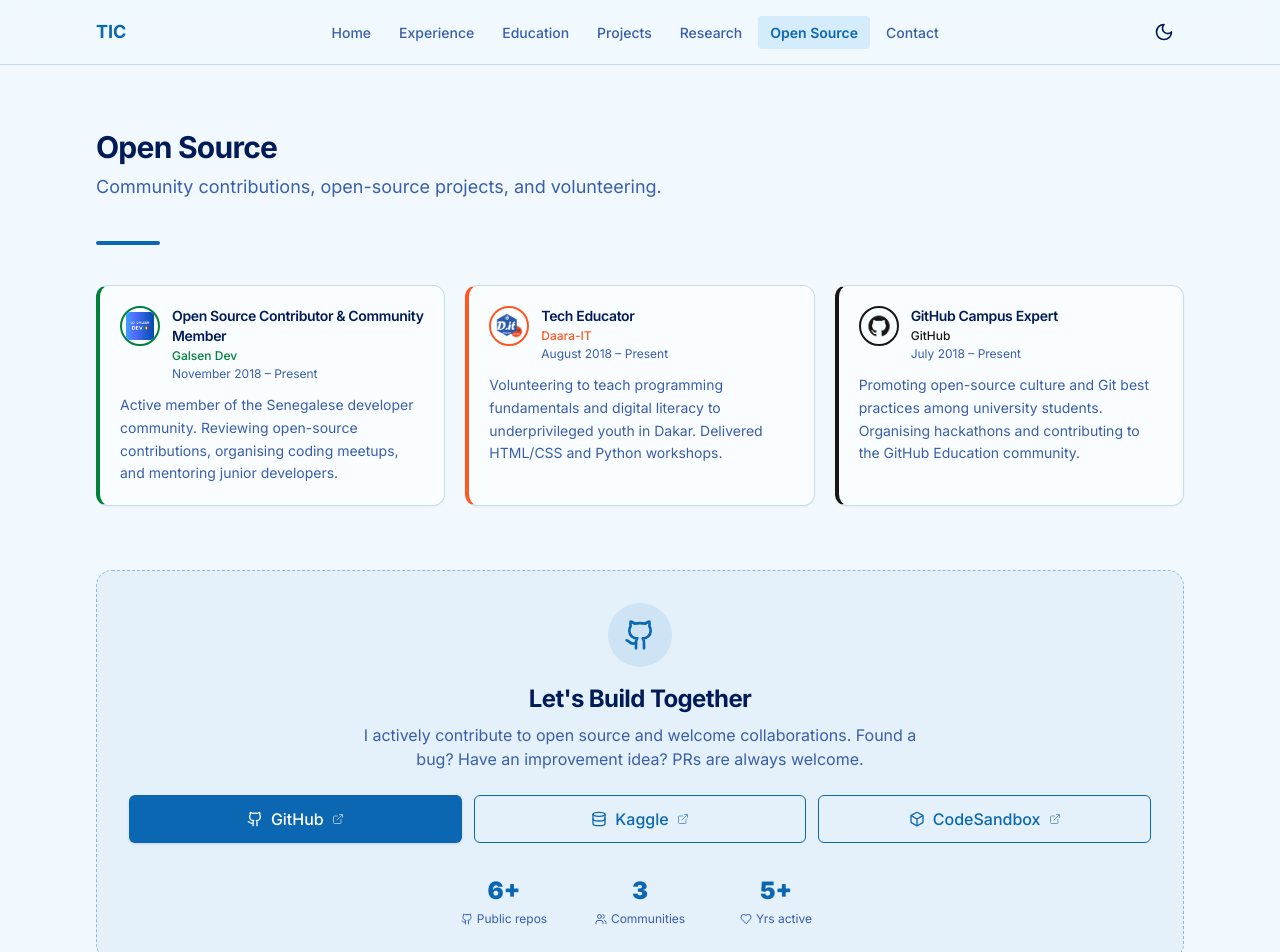
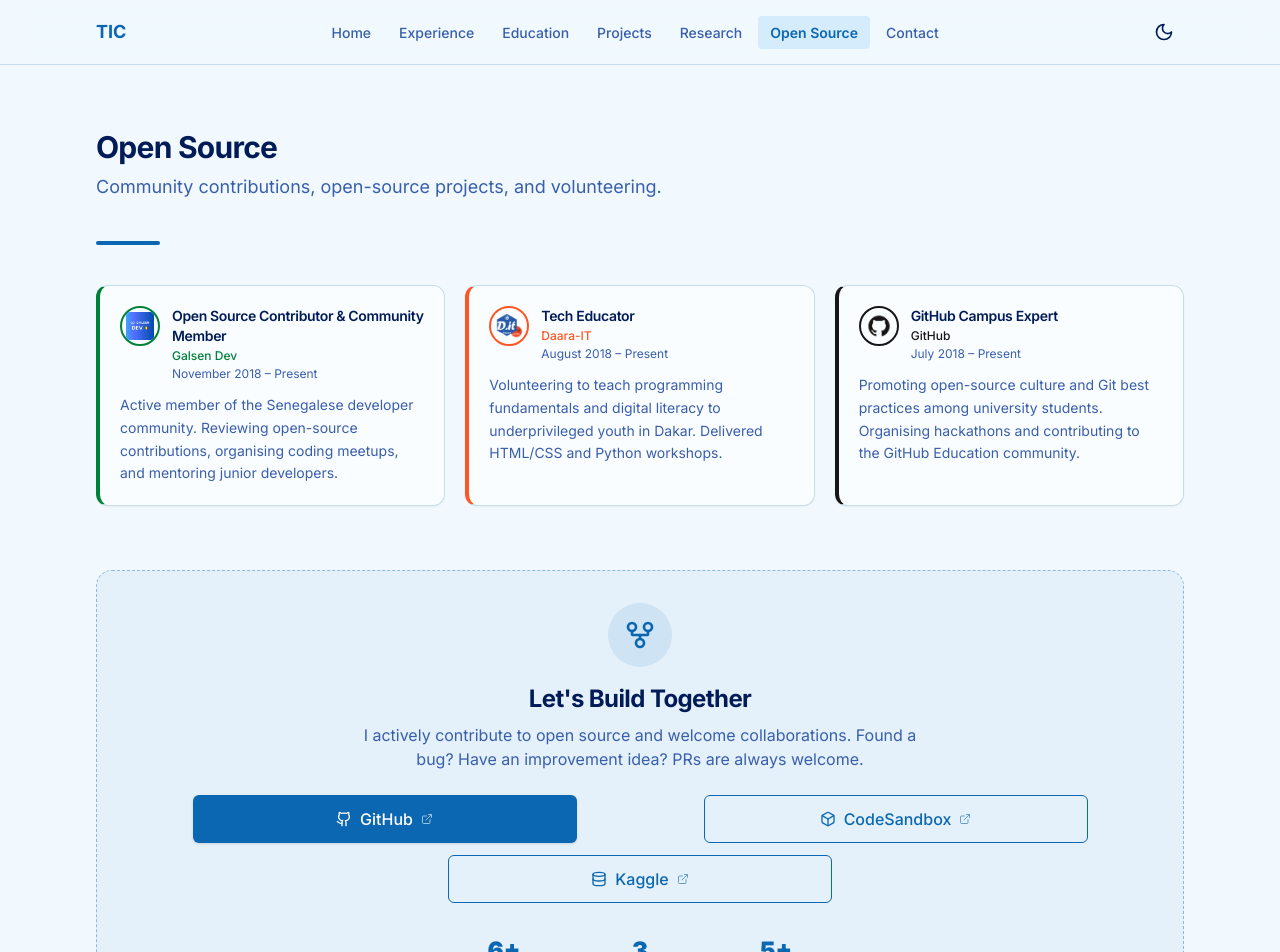
Before and after one commit to TiDev00/Portfolio, a Next.js app: page /opensource in a window 1280 px wide. Shown: the top 952 px of the page. Built offline with nearby package versions, Linux system fonts and the light colour scheme.

Commit message:
fix(ui): adjust layout and styling of buttons in Opensource section

```diff
--- a/components/sections/Opensource/Opensource.tsx
+++ b/components/sections/Opensource/Opensource.tsx
@@ -5,7 +5,7 @@ import Link from "next/link";
 import { SectionHeader } from "@/components/shared/SectionHeader";
 import { Button } from "@/components/ui/Button";
 import { volunteerships } from "@/lib/portfolio";
-import { ExternalLink, Github, Users, Heart, Box, Database } from "lucide-react";
+import { ExternalLink, Github, Users, Heart, Box, Database, GitFork } from "lucide-react";
 
 export function OpensourceSection() {
   return (
@@ -73,7 +73,7 @@ export function OpensourceSection() {
         aria-labelledby="github-cta-heading"
       >
         <div className="mx-auto mb-4 flex size-16 items-center justify-center rounded-full bg-primary/10">
-          <Github className="size-8 text-primary" aria-hidden="true" />
+          <GitFork className="size-8 text-primary" aria-hidden="true" />
         </div>
         <h2 id="github-cta-heading" className="text-2xl font-bold text-foreground">
           Let&apos;s Build Together
@@ -82,9 +82,9 @@ export function OpensourceSection() {
           I actively contribute to open source and welcome collaborations. Found a bug? Have an
           improvement idea? PRs are always welcome.
         </p>
-        <div className="mt-6 grid grid-cols-1 sm:grid-cols-3 gap-3 justify-items-center">
-          <div className="w-full">
-            <Button asChild size="lg" className="w-full">
+        <div className="mt-6 grid grid-cols-1 sm:grid-cols-2 gap-y-3 sm:gap-x-0 justify-items-center">
+          <div className="w-full flex justify-center">
+            <Button asChild size="lg" className="w-full max-w-sm">
               <Link
                 href="https://github.com/TiDev00"
                 target="_blank"
@@ -97,8 +97,22 @@ export function OpensourceSection() {
               </Link>
             </Button>
           </div>
-          <div className="w-full">
-            <Button asChild variant="outline" size="lg" className="w-full">
+          <div className="w-full flex justify-center">
+            <Button asChild variant="outline" size="lg" className="w-full max-w-sm">
+              <Link
+                href="https://codesandbox.io/u/TiDev00"
+                target="_blank"
+                rel="noopener noreferrer"
+                aria-label="Visit CodeSandbox profile"
+              >
+                <Box className="size-4" aria-hidden="true" />
+                CodeSandbox
+                <ExternalLink className="size-3 opacity-60" aria-hidden="true" />
+              </Link>
+            </Button>
+          </div>
+          <div className="w-full sm:col-span-2 flex justify-center">
+            <Button asChild variant="outline" size="lg" className="w-full max-w-sm">
               <Link
                 href="https://www.kaggle.com/TiDev00"
                 target="_blank"
@@ -107,20 +121,6 @@ export function OpensourceSection() {
               >
                 <Database className="size-4" aria-hidden="true" />
                 Kaggle
-                <ExternalLink className="size-3 opacity-60" aria-hidden="true" />
-              </Link>
-            </Button>
-          </div>
-          <div className="w-full">
-            <Button asChild variant="outline" size="lg" className="w-full">
-              <Link
-                href="https://codesandbox.io/u/TiDev00"
-                target="_blank"
-                rel="noopener noreferrer"
-                aria-label="Visit CodeSandbox profile"
-              >
-                <Box className="size-4" aria-hidden="true" />
-                CodeSandbox
                 <ExternalLink className="size-3 opacity-60" aria-hidden="true" />
               </Link>
             </Button>
--- a/components/ui/Button/Button.tsx
+++ b/components/ui/Button/Button.tsx
@@ -6,7 +6,7 @@ import { cva, type VariantProps } from "class-variance-authority";
 import { cn } from "@/lib/utils";
 
 const buttonVariants = cva(
-  "inline-flex items-center justify-center gap-2 whitespace-nowrap rounded-md text-sm font-medium transition-all duration-200 focus-visible:outline-none focus-visible:ring-2 focus-visible:ring-ring focus-visible:ring-offset-2 disabled:pointer-events-none disabled:opacity-50",
+  "inline-flex items-center justify-center gap-2 whitespace-nowrap rounded-md text-sm font-medium box-border transition-all duration-200 focus-visible:outline-none focus-visible:ring-2 focus-visible:ring-ring focus-visible:ring-offset-2 disabled:pointer-events-none disabled:opacity-50",
   {
     variants: {
       variant: {
```
